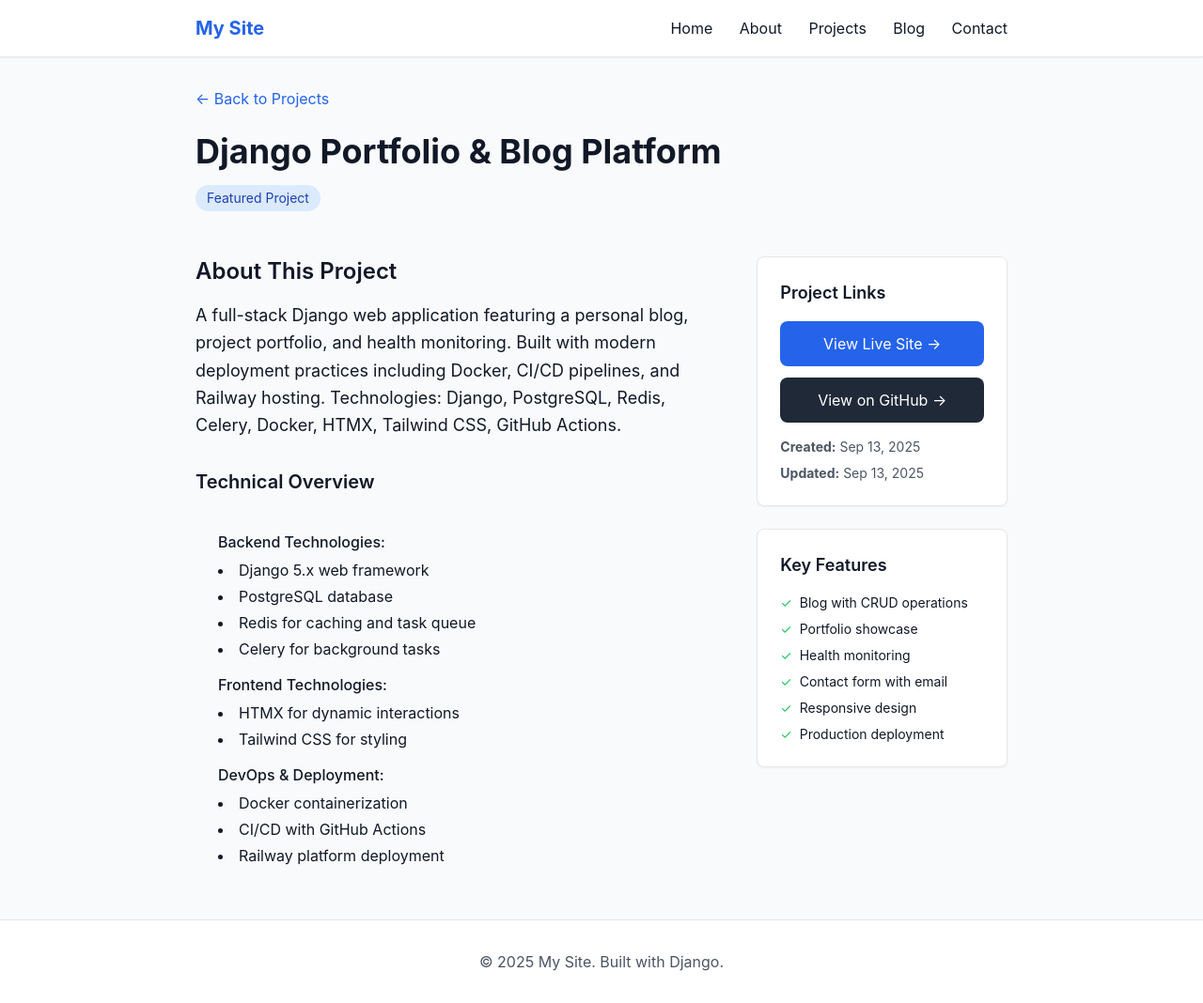
After one commit to NagyGeorge/personal-webpage, a Django app: a page that uses templates/projects/detail.html in a window 1280 px wide. The commit adds this page. Shown: the whole page at 94% size. Run offline with Django 5.2, Linux system fonts and the light colour scheme; data comes from the database, SQL or seed files in the repository; parts of the project's set-up code (start-up, migrations or seed data) failed here and were passed over; some libraries are stand-ins or nearby versions.

Commit message:
Add clickable project cards with detail pages
- Added slug field to Project model with migration
- Created project detail view and URL pattern
- Built comprehensive project detail template with technical overview
- Made project cards clickable on both home and projects pages
- Added hover effects and visual feedback for better UX

```diff
--- a/mysite/urls.py
+++ b/mysite/urls.py
@@ -12,6 +12,7 @@ urlpatterns = [
     path("", views.home, name="home"),
     path("about/", views.about, name="about"),
     path("projects/", views.projects, name="projects"),
+    path("projects/<slug:slug>/", views.project_detail, name="project_detail"),
     path("blog/", views.blog_index, name="blog_index"),
     path("blog/<slug:slug>/", views.blog_detail, name="blog_detail"),
     path("contact/", views.contact, name="contact"),
--- a/mysite/views.py
+++ b/mysite/views.py
@@ -28,6 +28,12 @@ def projects(request):
     projects_list = Project.objects.order_by("-id")
     context = {"projects": projects_list}
     return render(request, "projects.html", context)
+
+
+def project_detail(request, slug):
+    project = get_object_or_404(Project, slug=slug)
+    context = {"project": project}
+    return render(request, "projects/detail.html", context)
 
 
 def blog_index(request):
--- a/portfolio/models.py
+++ b/portfolio/models.py
@@ -1,8 +1,10 @@
 from django.db import models
+from django.utils.text import slugify
 
 
 class Project(models.Model):
     title = models.CharField(max_length=200)
+    slug = models.SlugField(max_length=200, unique=True, blank=True)
     description = models.TextField()
     link = models.URLField(blank=True, null=True)
     screenshot = models.ImageField(
@@ -12,6 +14,11 @@ class Project(models.Model):
     updated_at = models.DateTimeField(auto_now=True)
     featured = models.BooleanField(default=False)
 
+    def save(self, *args, **kwargs):
+        if not self.slug:
+            self.slug = slugify(self.title)
+        super().save(*args, **kwargs)
+
     def __str__(self):
         return self.title
 
--- /dev/null
+++ b/templates/projects/detail.html
@@ -0,0 +1,138 @@
+{% extends "base.html" %}
+
+{% block title %}{{ project.title }} - My Site{% endblock %}
+
+{% block content %}
+<div class="max-w-4xl mx-auto">
+    <!-- Back button -->
+    <div class="mb-6">
+        <a href="{% url 'projects' %}" class="text-blue-600 hover:underline">
+            ← Back to Projects
+        </a>
+    </div>
+
+    <!-- Project header -->
+    <div class="mb-8">
+        <h1 class="text-4xl font-bold mb-4">{{ project.title }}</h1>
+        {% if project.featured %}
+            <span class="inline-block bg-blue-100 text-blue-800 text-sm px-3 py-1 rounded-full mb-4">
+                Featured Project
+            </span>
+        {% endif %}
+    </div>
+
+    <!-- Project screenshot -->
+    {% if project.screenshot %}
+        <div class="mb-8">
+            <img src="{{ project.screenshot.url }}"
+                 alt="{{ project.title }}"
+                 class="w-full max-w-2xl mx-auto rounded-lg shadow-lg">
+        </div>
+    {% endif %}
+
+    <!-- Project details -->
+    <div class="grid md:grid-cols-3 gap-8">
+        <!-- Main content -->
+        <div class="md:col-span-2">
+            <h2 class="text-2xl font-semibold mb-4">About This Project</h2>
+            <div class="prose prose-gray max-w-none">
+                <p class="text-lg leading-relaxed">{{ project.description }}</p>
+            </div>
+
+            <!-- Technical details -->
+            <div class="mt-8">
+                <h3 class="text-xl font-semibold mb-4">Technical Overview</h3>
+                <div class="bg-gray-50 p-6 rounded-lg">
+                    {% if "Django" in project.description %}
+                        <h4 class="font-medium mb-2">Backend Technologies:</h4>
+                        <ul class="list-disc list-inside mb-4 space-y-1">
+                            {% if "Django" in project.description %}<li>Django 5.x web framework</li>{% endif %}
+                            {% if "PostgreSQL" in project.description %}<li>PostgreSQL database</li>{% endif %}
+                            {% if "Redis" in project.description %}<li>Redis for caching and task queue</li>{% endif %}
+                            {% if "Celery" in project.description %}<li>Celery for background tasks</li>{% endif %}
+                        </ul>
+                    {% endif %}
+
+                    {% if "HTMX" in project.description or "Tailwind" in project.description %}
+                        <h4 class="font-medium mb-2">Frontend Technologies:</h4>
+                        <ul class="list-disc list-inside mb-4 space-y-1">
+                            {% if "HTMX" in project.description %}<li>HTMX for dynamic interactions</li>{% endif %}
+                            {% if "Tailwind" in project.description %}<li>Tailwind CSS for styling</li>{% endif %}
+                        </ul>
+                    {% endif %}
+
+                    {% if "Docker" in project.description or "GitHub Actions" in project.description %}
+                        <h4 class="font-medium mb-2">DevOps & Deployment:</h4>
+                        <ul class="list-disc list-inside space-y-1">
+                            {% if "Docker" in project.description %}<li>Docker containerization</li>{% endif %}
+                            {% if "GitHub Actions" in project.description %}<li>CI/CD with GitHub Actions</li>{% endif %}
+                            {% if "Railway" in project.description %}<li>Railway platform deployment</li>{% endif %}
+                        </ul>
+                    {% endif %}
+                </div>
+            </div>
+        </div>
+
+        <!-- Sidebar -->
+        <div class="md:col-span-1">
+            <div class="bg-white border rounded-lg p-6 shadow-sm">
+                <h3 class="text-lg font-semibold mb-4">Project Links</h3>
+
+                {% if project.link %}
+                    <a href="{{ project.link }}"
+                       target="_blank"
+                       class="block w-full bg-blue-600 text-white text-center py-3 px-4 rounded-lg hover:bg-blue-700 transition-colors mb-3">
+                        View Live Site →
+                    </a>
+                {% endif %}
+
+                <a href="https://github.com/georgehogarth/my-site"
+                   target="_blank"
+                   class="block w-full bg-gray-800 text-white text-center py-3 px-4 rounded-lg hover:bg-gray-900 transition-colors mb-4">
+                    View on GitHub →
+                </a>
+
+                <div class="text-sm text-gray-600">
+                    <p class="mb-2"><strong>Created:</strong> {{ project.created_at|date:"M d, Y" }}</p>
+                    {% if project.updated_at != project.created_at %}
+                        <p><strong>Updated:</strong> {{ project.updated_at|date:"M d, Y" }}</p>
+                    {% endif %}
+                </div>
+            </div>
+
+            <!-- Features section for this specific project -->
+            {% if "Django" in project.description %}
+                <div class="bg-white border rounded-lg p-6 shadow-sm mt-6">
+                    <h3 class="text-lg font-semibold mb-4">Key Features</h3>
+                    <ul class="space-y-2 text-sm">
+                        <li class="flex items-start">
+                            <span class="text-green-500 mr-2">✓</span>
+                            Blog with CRUD operations
+                        </li>
+                        <li class="flex items-start">
+                            <span class="text-green-500 mr-2">✓</span>
+                            Portfolio showcase
+                        </li>
+                        <li class="flex items-start">
+                            <span class="text-green-500 mr-2">✓</span>
+                            Health monitoring
+                        </li>
+                        <li class="flex items-start">
+                            <span class="text-green-500 mr-2">✓</span>
+                            Contact form with email
+                        </li>
+                        <li class="flex items-start">
+                            <span class="text-green-500 mr-2">✓</span>
+                            Responsive design
+                        </li>
+                        <li class="flex items-start">
+                            <span class="text-green-500 mr-2">✓</span>
+                            Production deployment
+                        </li>
+                    </ul>
+                </div>
+            {% endif %}
+        </div>
+    </div>
+</div>
+{% endblock %}
```
Also changed, not shown: templates/home.html (+7 -6 lines), templates/projects.html (+14 -25 lines), portfolio/migrations/0003_project_slug.py (added).
